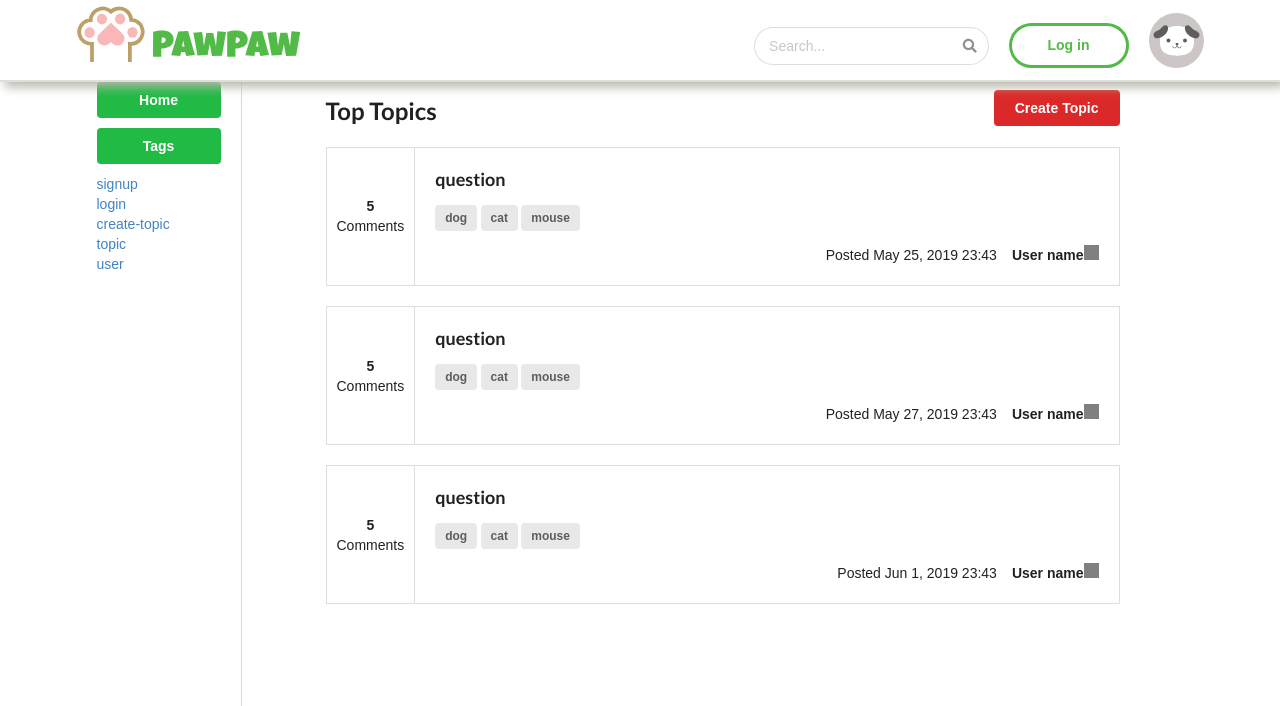
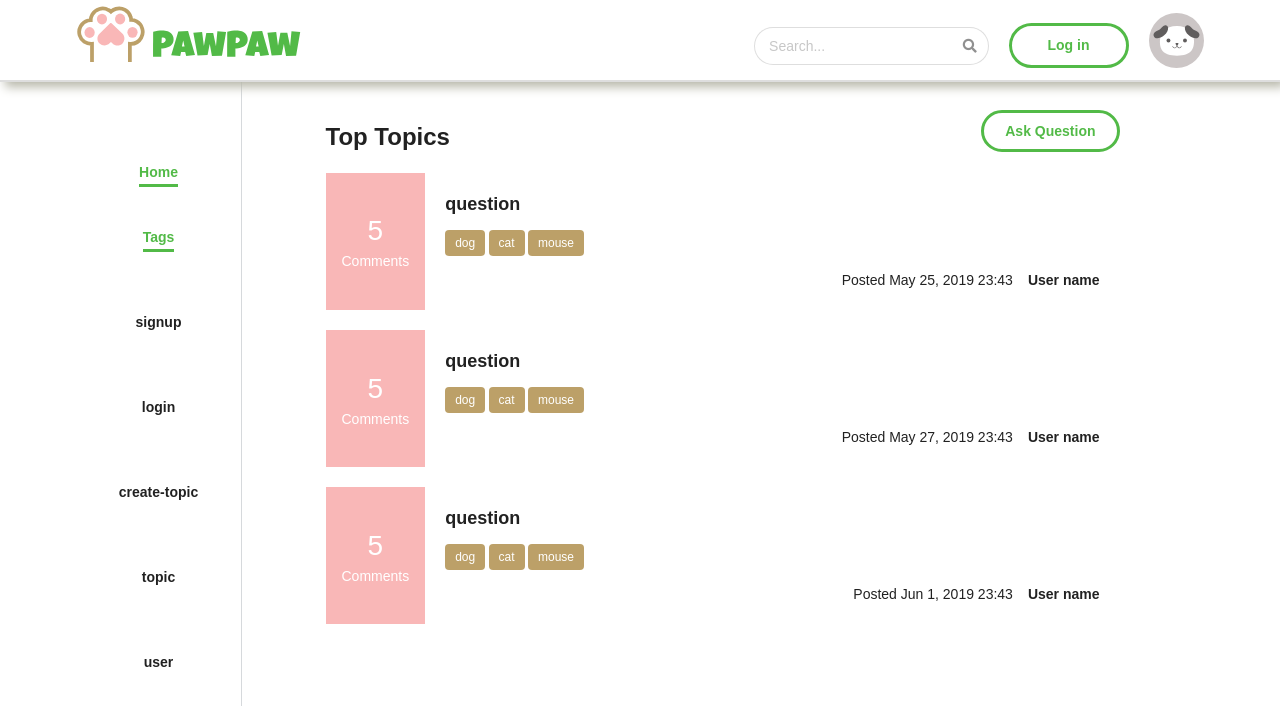
Before and after one commit to arisa-hirata/react-aws-graphql, a React (Create React App) app: page / in a window 1280 px wide. Shown: the top 706 px of the page. Built offline with nearby package versions, Linux system fonts and the light colour scheme.

Commit message:
change font and styles of Top and Sidebar components

```diff
--- a/src/components/App.css
+++ b/src/components/App.css
@@ -4,11 +4,54 @@
    992px - 1200px
    above 1200px */
 
-body {
+body,
+h1,
+h2,
+h3,
+h4,
+h5,
+.ui.button,
+.ui.text.container,
+.ui.header,
+.ui.input > input,
+.ui.list .list > .item .header,
+.ui.list > .item .header,
+.ui.steps .step .title,
+.ui.form input:not([type]),
+.ui.form input[type='email'],
+.ui.form input[type='password'],
+.ui.form input[type='text'],
+.ui.form input[type='file'],
+.ui.menu,
+.ui.message .header,
+.ui.cards > .card > .content > .header,
+.ui.card > .content > .header,
+.ui.items > .item > .content > .header,
+.ui.accordion .title:not(.ui),
+.ui.modal > .header,
+.ui.popup > .header,
+.ui.search > .results .result .title,
+.ui.search > .results > .message .header,
+.ui.category.search > .results .category > .name {
   font-family: 'Poppins', sans-serif;
 }
-button {
-  font-family: 'Poppins', sans-serif !important;
+.btn {
+  border-radius: 40px !important;
+  border: 3px solid #52ba47 !important;
+  background: #fff !important;
+  font-weight: 700 !important;
+  color: #52ba47 !important;
+  cursor: pointer;
+  transition: all 0.2s ease-in-out;
+}
+.btn:hover {
+  background: #52ba47 !important;
+  color: #fff !important;
+}
+.ui.label {
+  background-color: #bca068;
+  color: #fff;
+  font-weight: normal;
 }
 
 header {
@@ -37,21 +80,10 @@ header button,
 header .user {
   align-self: flex-end;
 }
-.btn {
+header .btn {
   height: 45px;
   width: 120px;
   margin: 0 20px !important;
-  border-radius: 40px;
-  border: 3px solid #52ba47;
-  background: #fff;
-  font-weight: 700;
-  color: #52ba47;
-  cursor: pointer;
-  transition: all 0.2s ease-in-out;
-}
-.btn:hover {
-  background: #52ba47;
-  color: #fff;
 }
 .logo {
   width: 75%;
@@ -68,12 +100,23 @@ header .user {
 }
 .sidebar {
   width: 164px;
-  padding: 20px;
+  padding: 80px 20px;
 }
-.sidebar button {
-  width: 100%;
+.sidebar a {
+  font-weight: 600;
+  color: rgba(0, 0, 0, 0.87);
   display: block !important;
-  margin-bottom: 10px !important;
+  width: fit-content;
+  margin: 0 auto;
+  padding-bottom: 2px;
+  margin-bottom: 40px !important;
+  transition: all 0.2s ease-in-out;
+  border-bottom: solid 3px transparent;
+}
+.sidebar a:hover,
+.sidebar a.active {
+  color: #52ba47;
+  border-bottom: solid 3px #52ba47;
 }
 main {
   width: calc(100% - 164px);
@@ -101,27 +144,33 @@ main {
 .topic-box-content .info {
   text-align: right;
 }
+.topic-link {
+  display: block;
+}
 .topic-container-comment {
-  display: flex;
-  border: 1px solid rgba(34, 36, 38, 0.15);
+  display: table;
   margin-bottom: 20px;
 }
 .topic-container-comment .comment {
+  display: table-cell;
   text-align: center;
-  padding: 0 10px;
-  align-self: center;
+  vertical-align: middle;
+  padding: 0 15px;
+  color: #fff;
+  background-color: #f9b7b7;
+  border: solid 1px #f9b7b7;
 }
-.topic-container-comment .info .image {
-  display: inline-block;
-  width: 15px;
-  height: 15px;
-  background-color: grey;
+.topic-container-comment .comment .comment-number {
+  font-size: 2em;
+  padding: 10px 0;
 }
 .topic-container-comment .topic-box-content {
+  display: table-cell;
   width: 100%;
   padding: 20px;
   position: relative;
-  border-left: 1px solid rgba(34, 36, 38, 0.15);
+  border-left: none;
+  color: rgba(0, 0, 0, 0.87);
 }
 .topic-box-content i {
   position: absolute;
@@ -143,10 +192,10 @@ main {
 /* One column */
 .one-column {
   padding: 50px;
-  padding-top: 112px;
+  padding-top: 132px;
 }
 .two-column {
-  padding-top: 62px;
+  padding-top: 82px;
 }
 .one-column h2 {
   margin-bottom: 50px;
--- a/src/components/Main.js
+++ b/src/components/Main.js
@@ -6,7 +6,7 @@ const Main = props => {
     <main>
       <div className='create-button'>
         <Link to='/create-topic'>
-          <button className='ui red button right floated'>Create Topic</button>
+          <button className='ui btn button right floated'>Ask Question</button>
         </Link>
       </div>
       {props.children}
--- a/src/components/Sidebar.js
+++ b/src/components/Sidebar.js
@@ -1,23 +1,26 @@
 import React from 'react';
-import { Link } from 'react-router-dom';
+import { NavLink } from 'react-router-dom';
 
 const Sidebar = () => {
   return (
     <div className='sidebar'>
-      <Link to='/'>
-        <button className='positive ui button'>Home</button>
-      </Link>
-      <button className='positive ui button'>Tags</button>
-      <Link to='/signup'>signup</Link>
+      <NavLink to='/' exact>
+        Home
+      </NavLink>
+      <NavLink to='#'>Tags</NavLink>
+      {/* temporary nav start */}
       <br />
-      <Link to='/login'>login</Link>
+      <NavLink to='/signup'>signup</NavLink>
       <br />
-      <Link to='/create-topic'>create-topic</Link>
+      <NavLink to='/login'>login</NavLink>
       <br />
-      <Link to='/topic'>topic</Link>
+      <NavLink to='/create-topic'>create-topic</NavLink>
       <br />
-      <Link to='/user'>user</Link>
+      <NavLink to='/topic'>topic</NavLink>
       <br />
+      <NavLink to='/user'>user</NavLink>
+      <br />
+      {/* temporary nav end */}
     </div>
   );
 };
--- a/src/components/TopicContainerWithComment.js
+++ b/src/components/TopicContainerWithComment.js
@@ -1,16 +1,17 @@
 import React from 'react';
+import { Link } from 'react-router-dom';
 
 const TopicContainerWithComment = ({ numberOfComent, content }) => {
   return (
-    <div className='topic-container-comment'>
-      <div className='comment'>
-        <div>
-          <strong>{numberOfComent}</strong>
+    <Link to='/topic' className='topic-link'>
+      <div className='topic-container-comment'>
+        <div className='comment'>
+          <div className='comment-number'>{numberOfComent}</div>
+          <span>Comments</span>
         </div>
-        <span>Comments</span>
+        {content}
       </div>
-      {content}
-    </div>
+    </Link>
   );
 };
 
--- a/src/components/TopicList.js
+++ b/src/components/TopicList.js
@@ -44,12 +44,12 @@ const header = question => {
   return <h3>{question}</h3>;
 };
 
-const info = (date, name, image) => {
+const info = (date, name, image = null) => {
   return (
     <div className='info'>
       <span className='date'>Posted {date}</span>
       <span className='name'>{name}</span>
-      <div className='image'>{image}</div>
+      {image ? <div className='image'>{image}</div> : null}
     </div>
   );
 };
```
